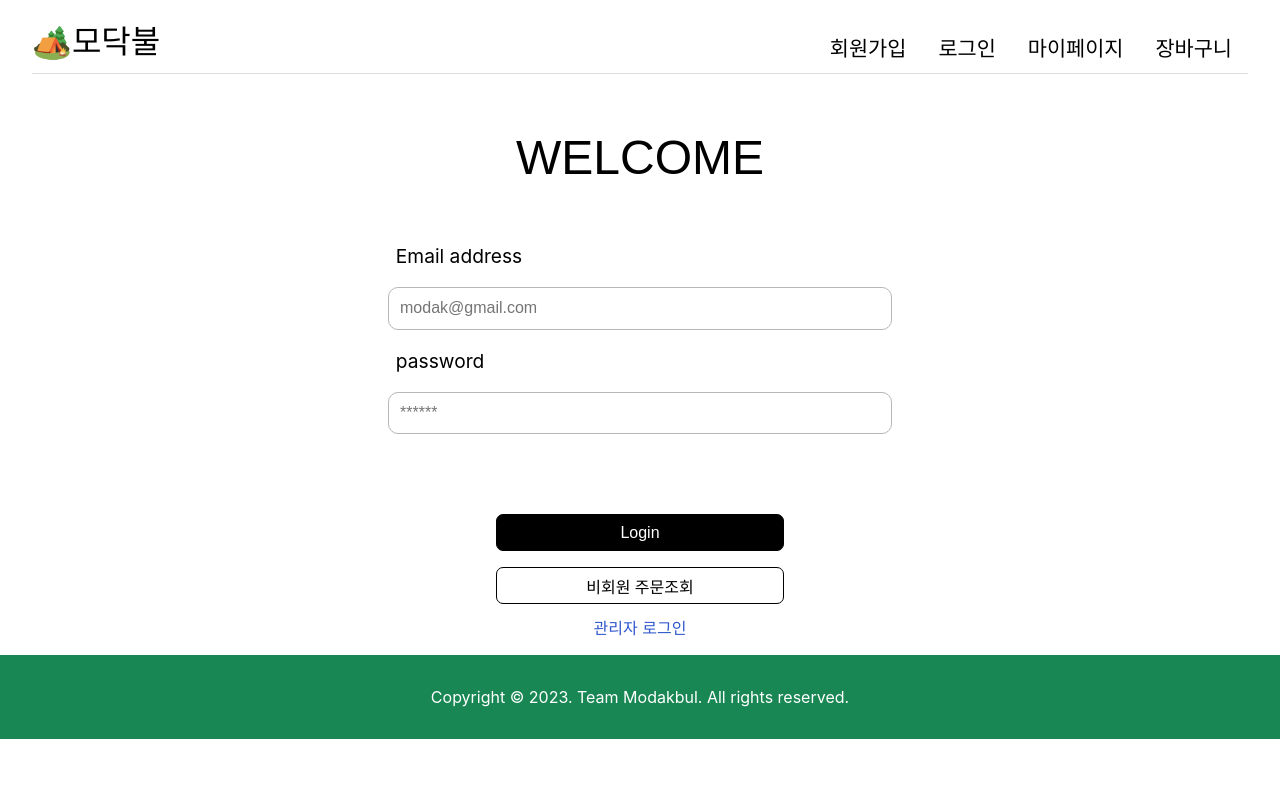
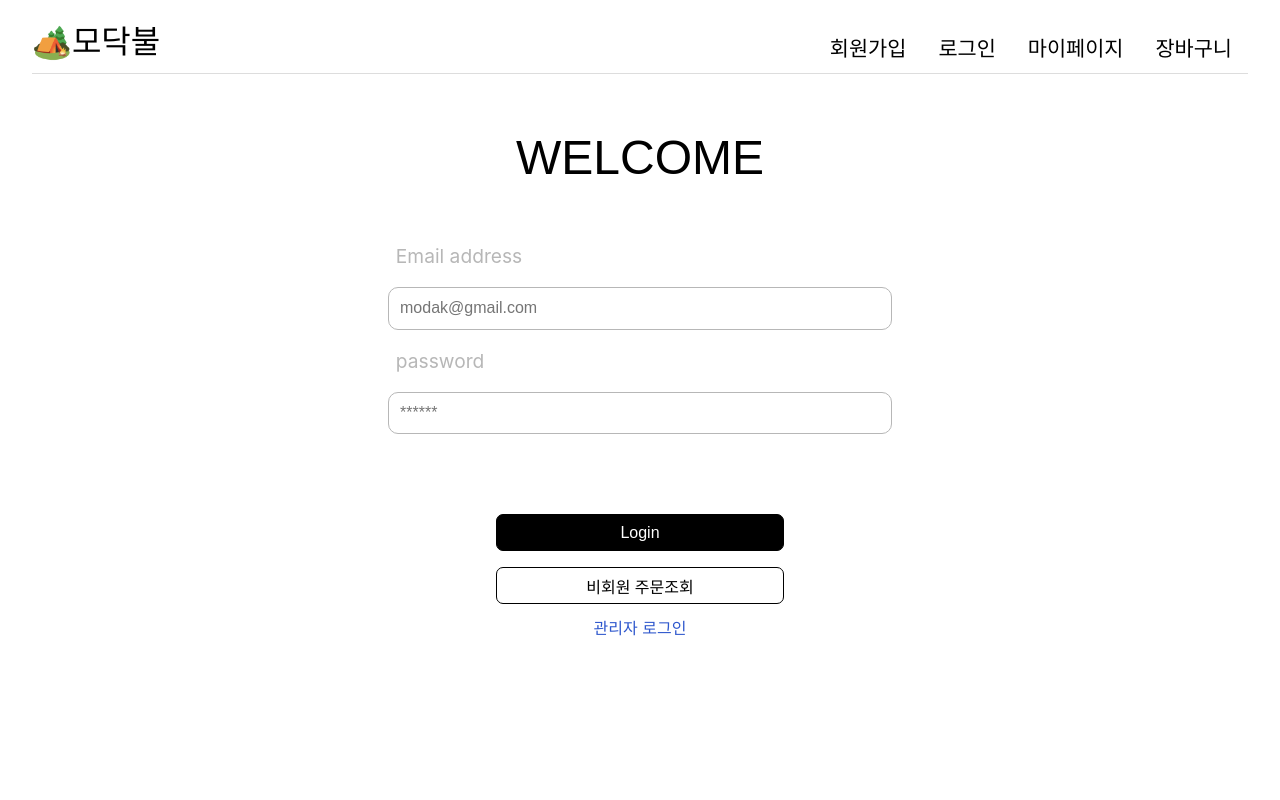
Before and after one commit to uniqueeest/modakbul_project, a React (Create React App) app in the folder modakbul_front/: page /login in a window 1280 px wide. Shown: the top 800 px of the page. Built offline with nearby package versions, Linux system fonts and the light colour scheme; a web font is replaced by a local one.

Commit message:
fix: css 수정

```diff
--- a/modakbul_front/src/pages/login/Login.tsx
+++ b/modakbul_front/src/pages/login/Login.tsx
@@ -14,11 +14,11 @@ const Login = () => {
 
 
   //입력 여부 확인
-  const emailValue = (e:any) => {
+  const emailValue = (e: React.ChangeEvent<HTMLInputElement>) => {
     setEmail(e.target.value);
   };
 
-  const passwordValue = (e:any) => {
+  const passwordValue = (e: React.ChangeEvent<HTMLInputElement>) => {
     setPassword(e.target.value);
   }
 
@@ -74,6 +74,7 @@ const Login = () => {
 export default Login;
 
 const LoginSection = styled.section`
+  margin-bottom: 20rem;
   display: flex;
   flex-direction: column;
   align-items: center;
@@ -94,6 +95,7 @@ const LoginHeader = styled.h2`
 const LoginLabel = styled.p`
   margin-left: 0.5rem;
   font-size: 1.2rem;
+  color: #B7B7B7;
 `
 
 const LoginInput = styled.input`
@@ -130,6 +132,7 @@ const LoginButton = styled.button`
 
   &:hover{
     background-color : #20262E;
+    transition: ease-in 0.2s;
   }
 `;
 
@@ -155,6 +158,7 @@ const NonUserOrderButton = styled.button`
   &:hover{
     background-color : black;
     color: white;
+    transition: ease-in 0.2s;
   }
 `;
 
--- a/modakbul_front/src/pages/login/admin.tsx
+++ b/modakbul_front/src/pages/login/admin.tsx
@@ -72,6 +72,7 @@ const Login = () => {
 export default Login;
 
 const LoginSection = styled.section`
+  margin-bottom: 23rem;
   display: flex;
   flex-direction: column;
   align-items: center;
```
